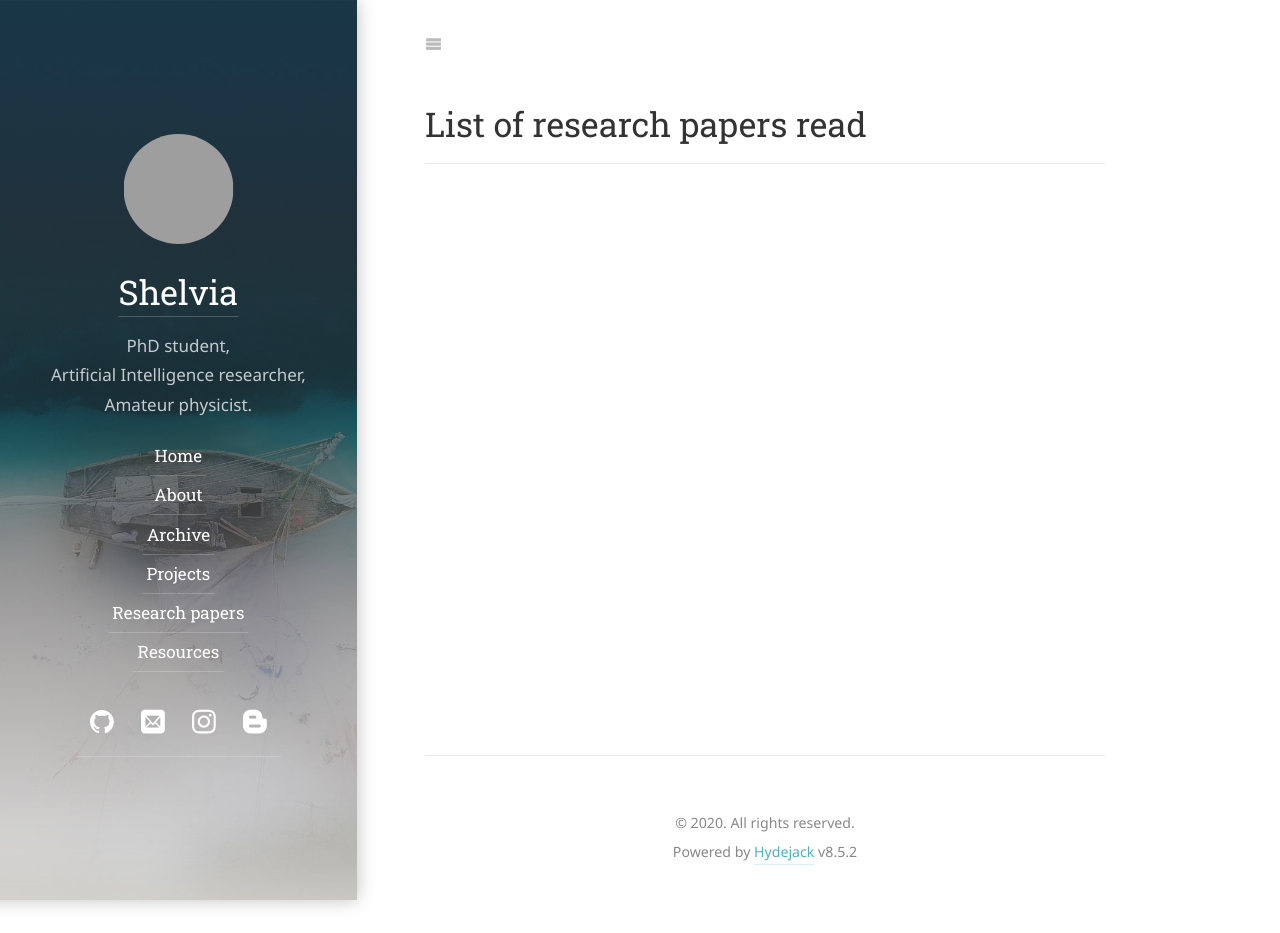
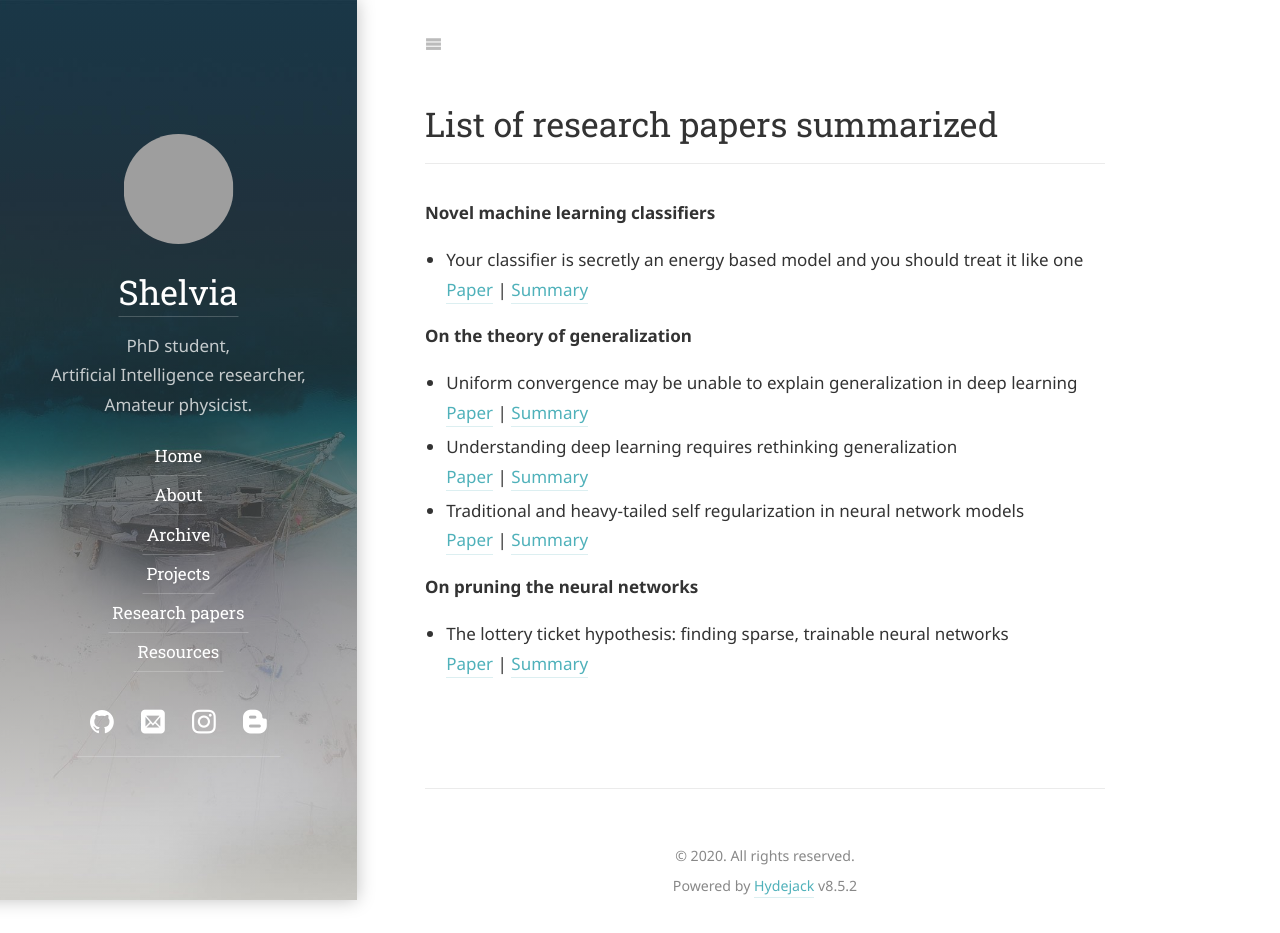
Before and after one commit to shelvia1039/shelvia, a Jekyll site: the page built from pages/papers.md, in a window 1280 px wide. Built offline with Jekyll 4.4.1, drawn with Linux system fonts in a browser that asks for light colours; some web fonts are replaced; grey boxes are pictures that could not be loaded.

Commit message:
Update papers.md

```diff
--- a/pages/papers.md
+++ b/pages/papers.md
@@ -1,11 +1,20 @@
 ---
 layout: page
-title:  List of research papers read
+title:  List of research papers summarized
 ---
-<!-- **Round 1 of #1PaperAday Challenge (20 January 2020 - )**
-- Day 001: "Your classifier is secretly an energy based model and you should treat it like one"
+
+**Novel machine learning classifiers**
+- Your classifier is secretly an energy based model and you should treat it like one <br>
     [Paper](https://arxiv.org/pdf/1912.03263.pdf)  |  [Summary](https://medium.com/@shelviawongso/energy-based-classifier-446c4d4d1e6f)
-- Day 002: "Uniform convergence may be unable to explain generalization in deep learning"
+
+**On the theory of generalization**
+- Uniform convergence may be unable to explain generalization in deep learning <br>
     [Paper](https://arxiv.org/pdf/1902.04742.pdf)  |  [Summary](https://medium.com/@shelviawongso/generalization-97338df3df5b)
-- Day 003: "Understanding deep learning requires rethinking generalization"
-    [Paper](https://arxiv.org/pdf/1611.03530.pdf)  |  [Summary](https://medium.com/@shelviawongso/the-need-to-rethink-generalization-to-understand-deep-learning-5cd9e5a2634e) -->
+- Understanding deep learning requires rethinking generalization <br>
+    [Paper](https://arxiv.org/pdf/1611.03530.pdf)  |  [Summary](https://medium.com/@shelviawongso/the-need-to-rethink-generalization-to-understand-deep-learning-5cd9e5a2634e)
+- Traditional and heavy-tailed self regularization in neural network models <br>
+    [Paper](https://arxiv.org/pdf/1901.08276.pdf)  |  [Summary]()
+
+**On pruning the neural networks**
+- The lottery ticket hypothesis: finding sparse, trainable neural networks <br>
+    [Paper](https://arxiv.org/pdf/1803.03635.pdf)  |  [Summary]()
```
